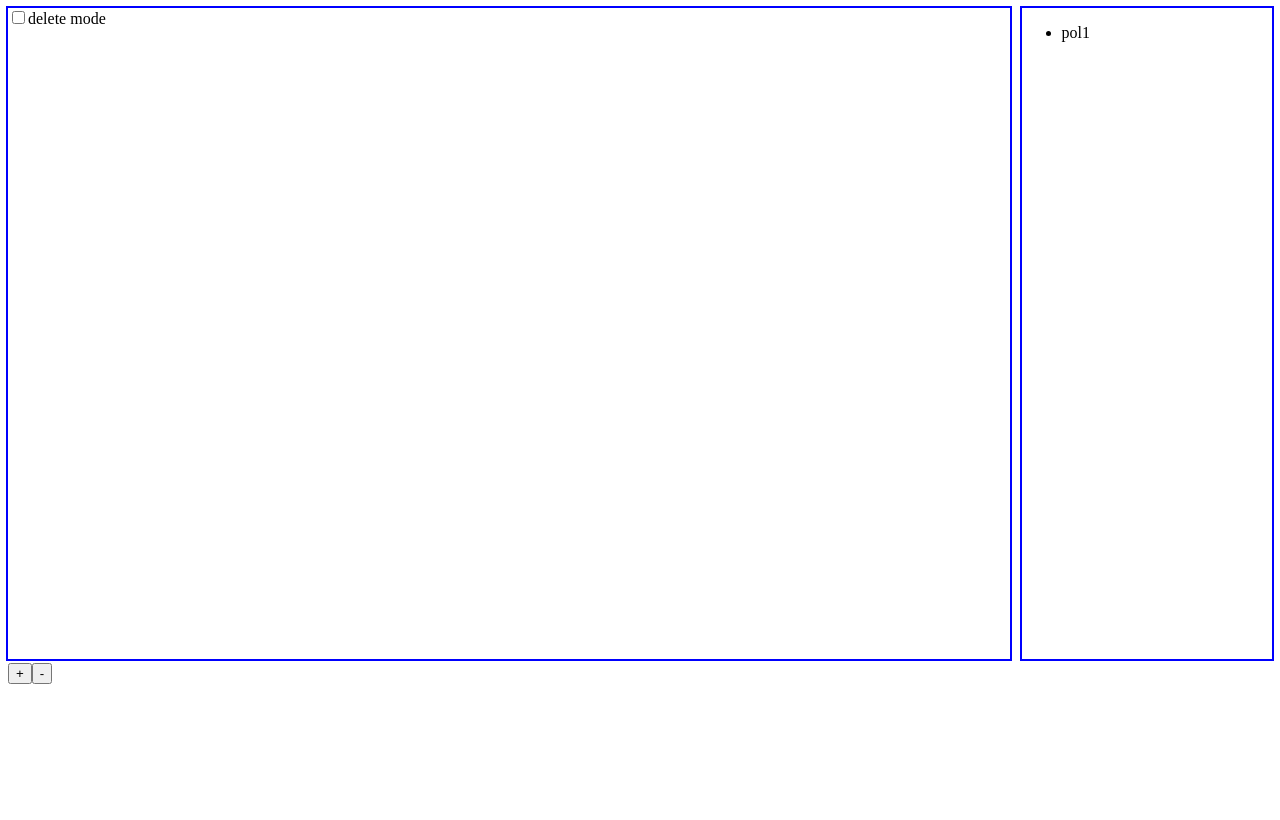
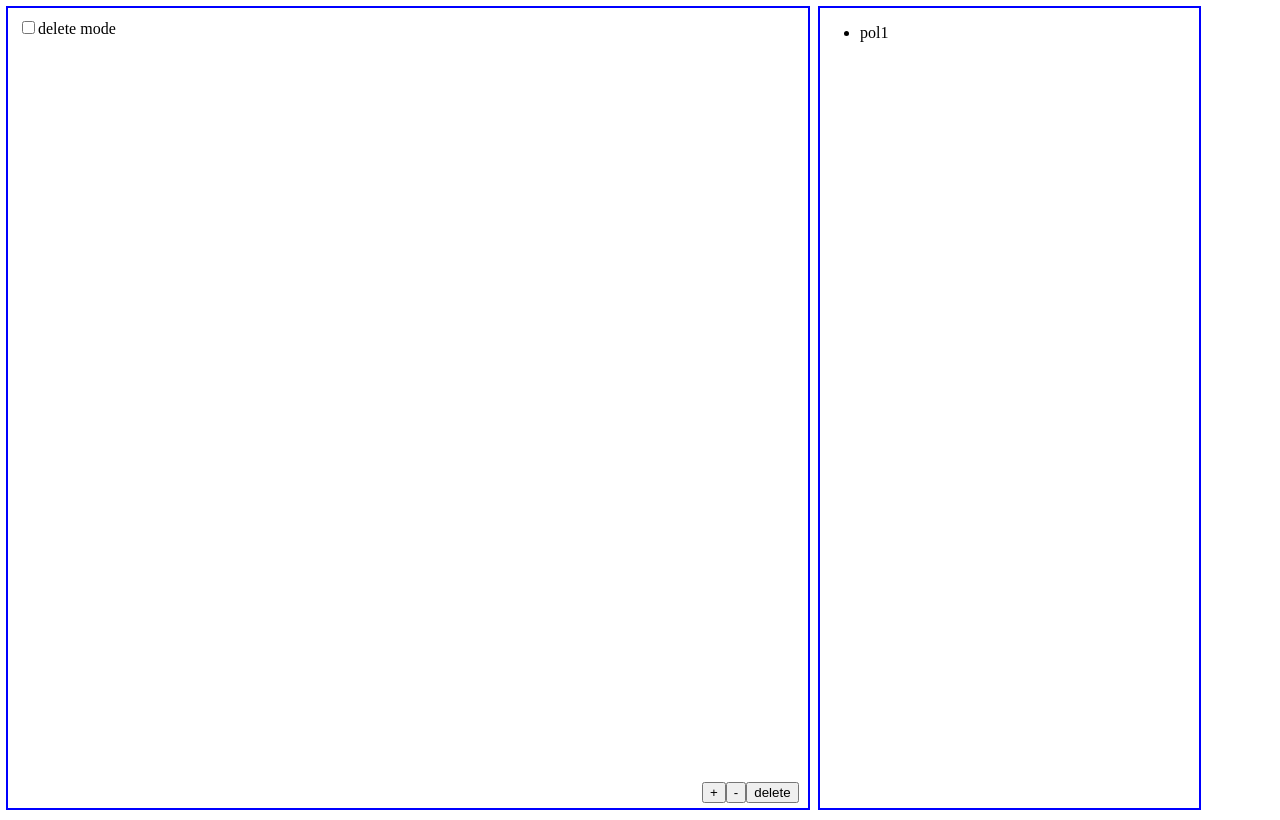
Before and after one commit to min9120/react-paint-app, a React (Create React App) app: page / in a window 1280 px wide. Built offline with nearby package versions, Linux system fonts and the light colour scheme.

Commit message:
build drawing polygon

```diff
--- a/src/components/canvas.css
+++ b/src/components/canvas.css
@@ -1,15 +1,18 @@
 .Canvas-container {
-  flex: 4;
+  /* flex: 4; */
+  width: 800px;
   margin-right: 12px;
 }
 .Canvas-container canvas {
-  width: 100%;
-  height: 100%;
   outline: 2px solid blue;
 }
-.Canvas-container .Cavas-deleteMode-btn {
+.Canvas-container .Canvas-deleteMode-btn {
   position: absolute;
+  top: 18px;
+  left: 18px;
 }
-.Canvas-container .Cavas-zoom-btn {
+.Canvas-container .Canvas-zoom-btn {
   position: absolute;
+  top: 782px;
+  left: 702px;
 }
--- a/src/components/canvas.tsx
+++ b/src/components/canvas.tsx
@@ -1,30 +1,29 @@
 
 import React, { useCallback, useEffect, useRef, useState } from 'react';
 import './canvas.css'
-
-interface CanvasProps{
-  width:number;
-  height:number;
-}
 
 type Coordinates = {
   x:number;
   y:number;
 }
-function Canvas({width, height}:CanvasProps) {
+function Canvas() {
 
   const canvasRef = useRef<HTMLCanvasElement>(null);
   const [mousePosition, setMousePosition] = useState<Coordinates|undefined>(undefined)
   const [isDrawing, setIsDrawing] = useState(false);
+  let startPoint:Coordinates|undefined = undefined;
+  let endPoint:Coordinates|undefined = undefined;
+
 
   const getCoordinates = (event:MouseEvent):Coordinates|undefined =>{
     if(!canvasRef.current){
       return;
     }
     const canvas:HTMLCanvasElement = canvasRef.current;
+
     return {
-      x:event.pageX-canvas.offsetLeft,
-      y:event.pageY-canvas.offsetTop
+      x:event.pageX - canvas.offsetLeft,
+      y:event.pageY - canvas.offsetTop
     }
   }
 
@@ -39,23 +38,27 @@ function Canvas({width, height}:CanvasProps) {
       context.lineJoin = "round";
       context.lineWidth = 3;
 
+
+
       context.beginPath();
       context.moveTo(originalMousePosition.x, originalMousePosition.y);
       context.lineTo(newMousePosition.x, newMousePosition.y);
       context.closePath();
       context.stroke();
-
     }
   }
   const startDraw = useCallback((event:MouseEvent)=>{
+    console.log('start')
     const coordinate = getCoordinates(event);
     if(coordinate){
       setIsDrawing(true);
       setMousePosition(coordinate);
+      startPoint =coordinate;
     }
   },[])
 
   const draw = useCallback((event:MouseEvent)=>{
+    console.log('drawing')
     event.preventDefault();
     event.stopPropagation();
     if(isDrawing){
@@ -66,6 +69,20 @@ function Canvas({width, height}:CanvasProps) {
       }
     }
   }, [isDrawing, mousePosition])
+
+  const endDraw = useCallback((event:MouseEvent)=>{
+    const coordinate = getCoordinates(event);
+    if(coordinate){
+      endPoint = coordinate;
+      console.log(endPoint?.y)
+      if(startPoint&&endPoint){
+        console.log(startPoint?.x, endPoint?.x)
+        drawLine(startPoint, endPoint)
+      }
+      setIsDrawing(false);
+    }
+  }, [])
+
   const exitDraw = useCallback(()=>{
     setIsDrawing(false);
   }, [])
@@ -78,35 +95,37 @@ function Canvas({width, height}:CanvasProps) {
 
     canvas.addEventListener('mousedown', startDraw);
     canvas.addEventListener('mousemove', draw);
-    canvas.addEventListener('mouseup', exitDraw);
+    canvas.addEventListener('mouseup', endDraw);
     canvas.addEventListener('mouseleave', exitDraw);
     return ()=>{
       canvas.removeEventListener('mousedown', startDraw);
     canvas.removeEventListener('mousemove', draw);
-    canvas.removeEventListener('mouseup', exitDraw);
+    canvas.removeEventListener('mouseup', endDraw);
     canvas.removeEventListener('mouseleave', exitDraw);
     }
-  }, [startDraw, draw, exitDraw])
+  }, [startDraw, draw, exitDraw, endDraw])
 
   return (
     <div className = 'Canvas-container'>
-    <div className = 'Cavas-deleteMode-btn'>
+    <div className = 'Canvas-deleteMode-btn'>
       <input type="checkbox" name ="mode"></input>
       <label htmlFor="mode">delete mode</label>
     </div>
 
-    <canvas
-    onLoad={()=>{ }}
-    ref={canvasRef}
-    width = {width}
-    height = {height}>
-  </canvas>
 
     <div className = 'Canvas-zoom-btn'>
     <button>+</button>
     <button>-</button>
-
+    <button onClick={()=>{
+      canvasRef.current?.getContext("2d")?.clearRect(0,0,800,800);
+    }}>delete</button>
     </div>
+    <canvas
+    onLoad={()=>{ }}
+    ref={canvasRef}
+    width = {800}
+    height = {800}>
+  </canvas>
     </div>
   );
 }
--- a/src/components/list.css
+++ b/src/components/list.css
@@ -1,4 +1,6 @@
 .List-container {
-  flex: 1;
+  /* flex: 1; */
+  width: 30%;
+  height: 800px;
   outline: 2px solid blue;
 }
--- a/src/pages/App.tsx
+++ b/src/pages/App.tsx
@@ -6,7 +6,7 @@ import './App.css'
 function App() {
   return (
     <div className ='App'>
-      <Canvas width = {window.innerWidth} height = {window.innerHeight}/>
+      <Canvas/>
       <List/>
     </div>
   );
```
